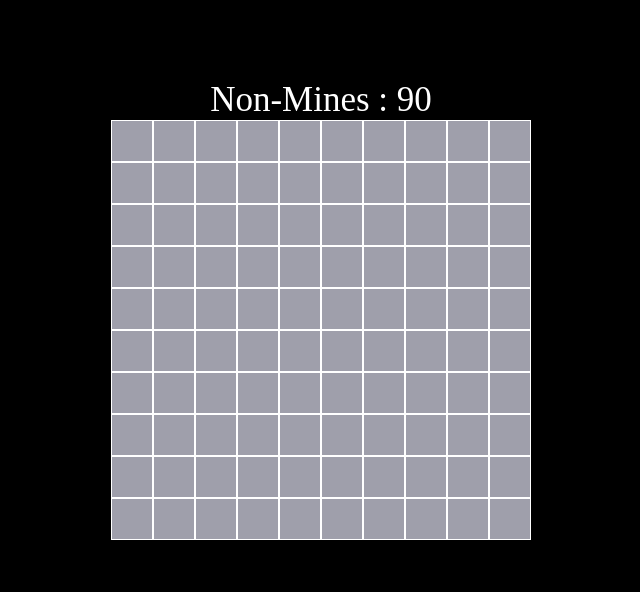
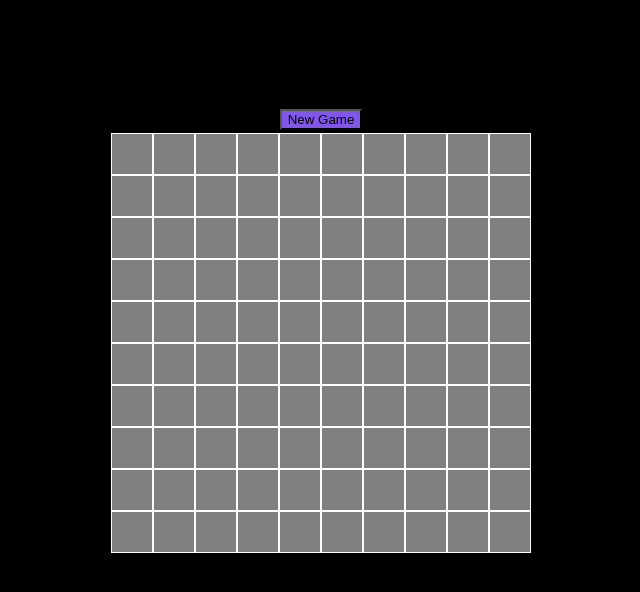
Before and after one commit to Kerokus/minesweeper-game, a React app: page / in a window 1280 px wide. Shown: the whole page, without its empty margins (319-959 px from the left). Built offline with nearby package versions, Linux system fonts and the light colour scheme.

Commit message:
mostly works

```diff
--- a/src/pages/Board.js
+++ b/src/pages/Board.js
@@ -7,15 +7,19 @@ const Board = () => {
   const [grid, setGrid] = useState([]);
   const [nonMinecount, setNonMinecount] = useState(0);
   const [mineLocation, setmineLocation] = useState([]);
+  const [newGame, setNewGame] = useState(false);
+  const [mineCount, setMineCount] = useState(0);
+  const [flaggedMineCount, setFlaggedMineCount] = useState(0);
 
   useEffect(() => {
     freshBoard();
-  }, []);
+  }, [newGame]);
 
   const freshBoard = () => {
     const newBoard = CreateBoard(10, 10, 10);
     setNonMinecount(10 * 10 - 10);
-    // console.log(newBoard.mineLocation);
+    setMineCount(10);
+    setFlaggedMineCount(0);
     setmineLocation(newBoard.mineLocation);
     setGrid(newBoard.board);
   };
@@ -26,13 +30,21 @@ const Board = () => {
     let newGrid = JSON.parse(JSON.stringify(grid));
     newGrid[x][y].flagged = true;
     console.log(newGrid[x][y]);
+    if (newGrid[x][y].flagged === true && newGrid[x][y].value === "X") {
+      setFlaggedMineCount(flaggedMineCount + 1);
+      console.log(flaggedMineCount);
+    }
+    if (flaggedMineCount === mineCount) {
+      alert("You win!");
+    }
+    console.log("Flagged mines: " + flaggedMineCount);
     setGrid(newGrid);
   };
 
   const revealCell = (x, y) => {
     let newGrid = JSON.parse(JSON.stringify(grid));
     if (newGrid[x][y].value === "X") {
-      alert("You stepped on the wrong square.");
+      alert("You have stepped on a mine.");
       for (let i = 0; i < mineLocation.length; i++) {
         newGrid[mineLocation[i][0]][mineLocation[i][1]].revealed = true;
       }
@@ -43,10 +55,18 @@ const Board = () => {
       setNonMinecount(revealedboard.newNonMines);
     }
   };
+
+  const handleNewGame = () => {
+    setNewGame((current) => !current);
+  };
+
   return (
     <div className="parent">
       <div style={{ color: "white", textAlign: "center", fontSize: "35px" }}>
-        Non-Mines : {nonMinecount}
+        <p></p>
+        <button className="new-game-button" onClick={handleNewGame}>
+          New Game
+        </button>
       </div>
       <div>
         {grid.map((singlerow, index1) => {
--- a/src/pages/Cell.js
+++ b/src/pages/Cell.js
@@ -1,13 +1,18 @@
 import React from "react";
 
 const Cell = ({ details, updateFlag, revealCell }) => {
-  const handleClick = () => {
-    console.log(details);
+  const setBackgroundColor = () => {
+    if (details.flagged && !details.revealed) {
+      return { backgroundColor: "orange" };
+    } else {
+      return { backgroundColor: "grey" };
+    }
   };
 
   return (
     <div
       className="cell-style"
+      style={setBackgroundColor()}
       onClick={() => {
         revealCell(details.row, details.cell);
       }}
--- a/src/styling/board.css
+++ b/src/styling/board.css
@@ -12,3 +12,7 @@
   border: 2px solid rgb(84, 84, 128);
   align-items: center;
 }
+
+.new-game-button {
+  background-color: rgb(131, 86, 234);
+}
--- a/src/styling/cell.css
+++ b/src/styling/cell.css
@@ -1,7 +1,6 @@
 .cell-style {
   width: 40px;
   height: 40px;
-  background-color: rgb(159, 159, 171);
   border: 1px solid white;
   display: flex;
   justify-content: center;
```
